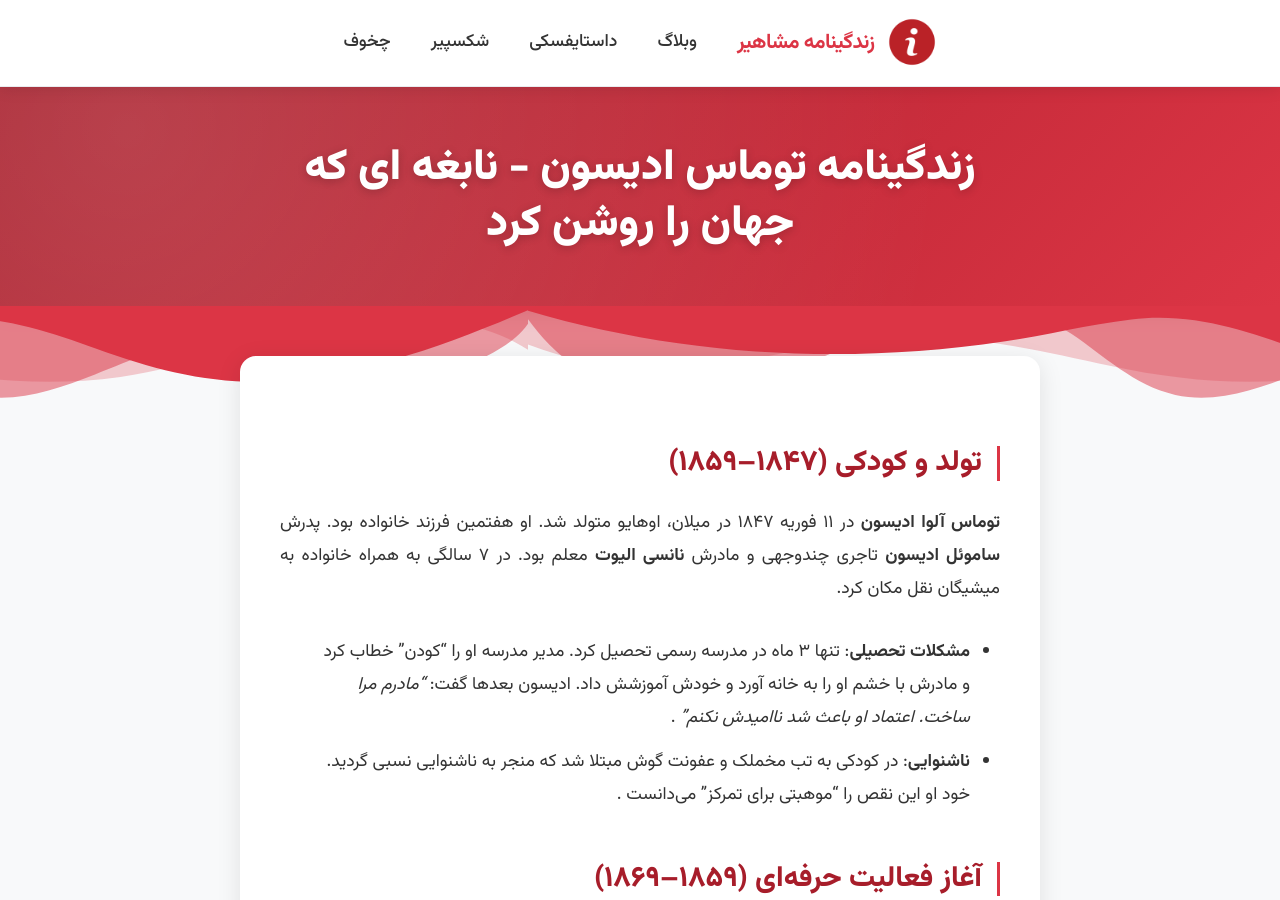
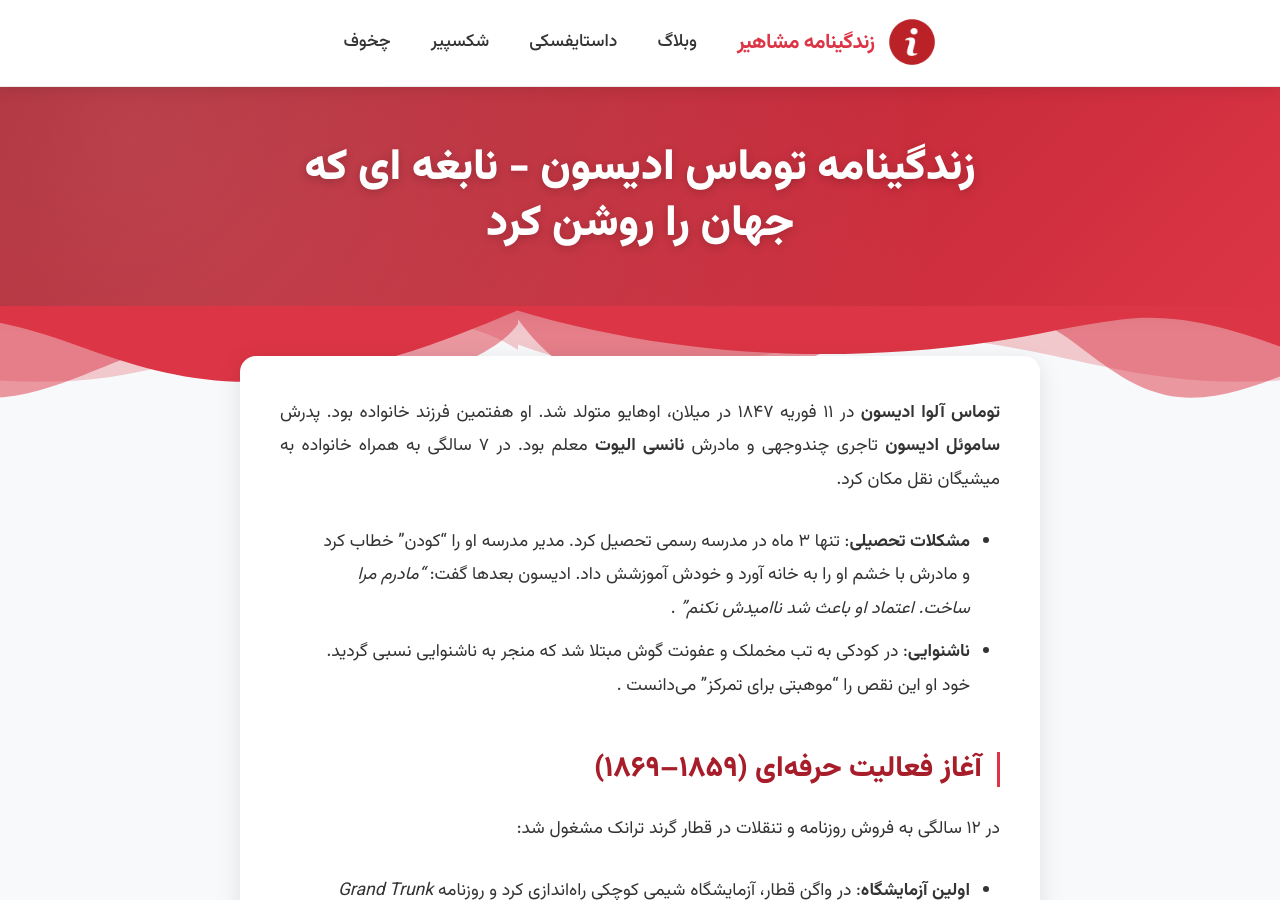
Before and after one commit to darkblog/darkblog.github.io, a Jekyll site: the page built from _posts/2025-7-3-44.md, in a window 1280 px wide and 900 px high. Built offline with Jekyll 4.4.1, drawn with Linux system fonts in a browser that asks for light colours.

Commit message:
Update 2025-7-3-44.md

```diff
--- a/_posts/2025-7-3-44.md
+++ b/_posts/2025-7-3-44.md
@@ -3,7 +3,6 @@ layout: post
 title: زندگینامه توماس ادیسون - نابغه ای که جهان را روشن کرد
 ---
 
-## تولد و کودکی (۱۸۴۷–۱۸۵۹)
 **توماس آلوا ادیسون** در ۱۱ فوریه ۱۸۴۷ در میلان، اوهایو متولد شد. او هفتمین فرزند خانواده بود. پدرش **ساموئل ادیسون** تاجری چندوجهی و مادرش **نانسی الیوت** معلم بود. در ۷ سالگی به همراه خانواده به میشیگان نقل مکان کرد.
 - **مشکلات تحصیلی**: تنها ۳ ماه در مدرسه رسمی تحصیل کرد. مدیر مدرسه او را "کودن" خطاب کرد و مادرش با خشم او را به خانه آورد و خودش آموزشش داد. ادیسون بعدها گفت: *"مادرم مرا ساخت. اعتماد او باعث شد ناامیدش نکنم"* .
 - **ناشنوایی**: در کودکی به تب مخملک و عفونت گوش مبتلا شد که منجر به ناشنوایی نسبی گردید. خود او این نقص را "موهبتی برای تمرکز" می‌دانست .
```
